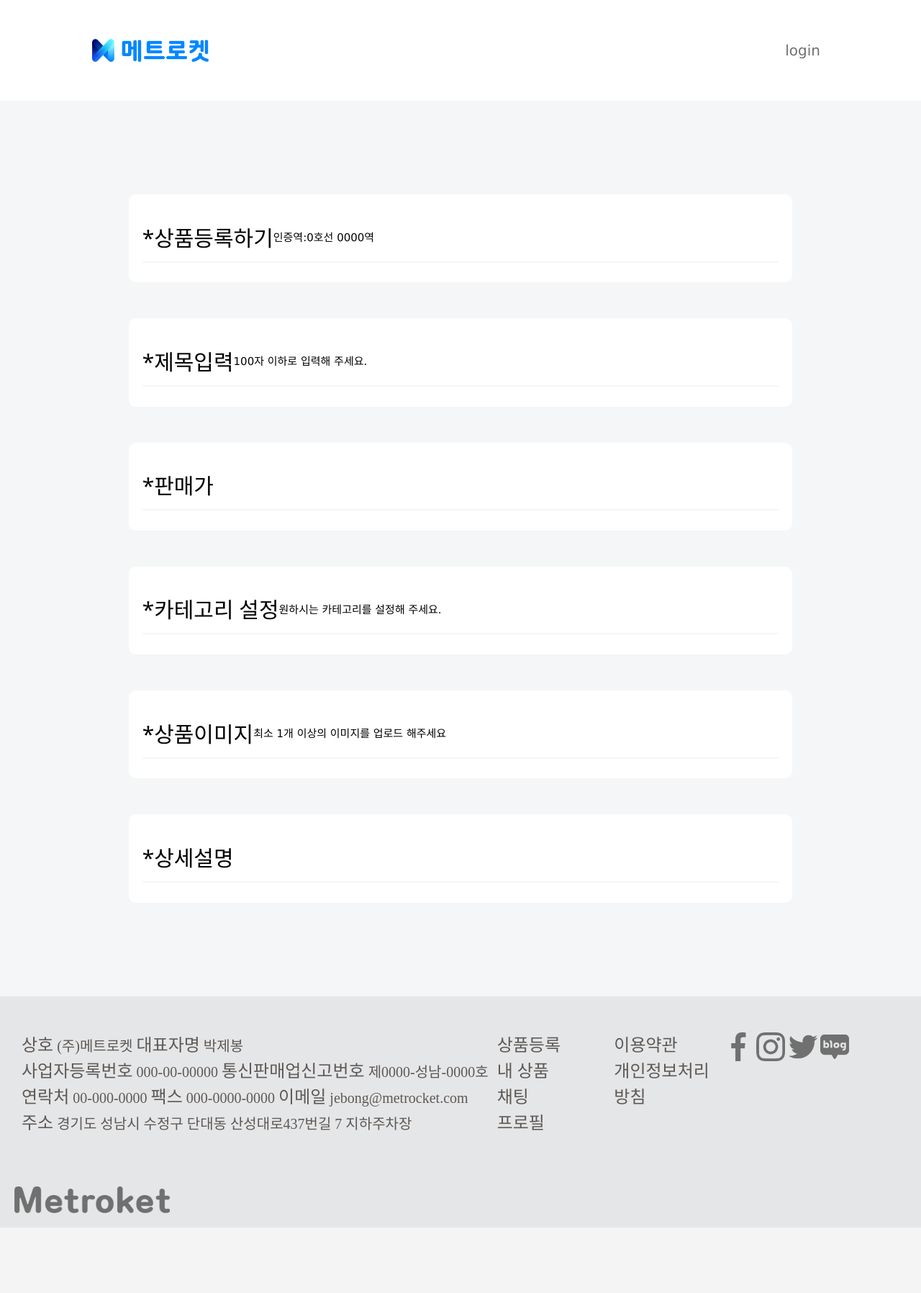
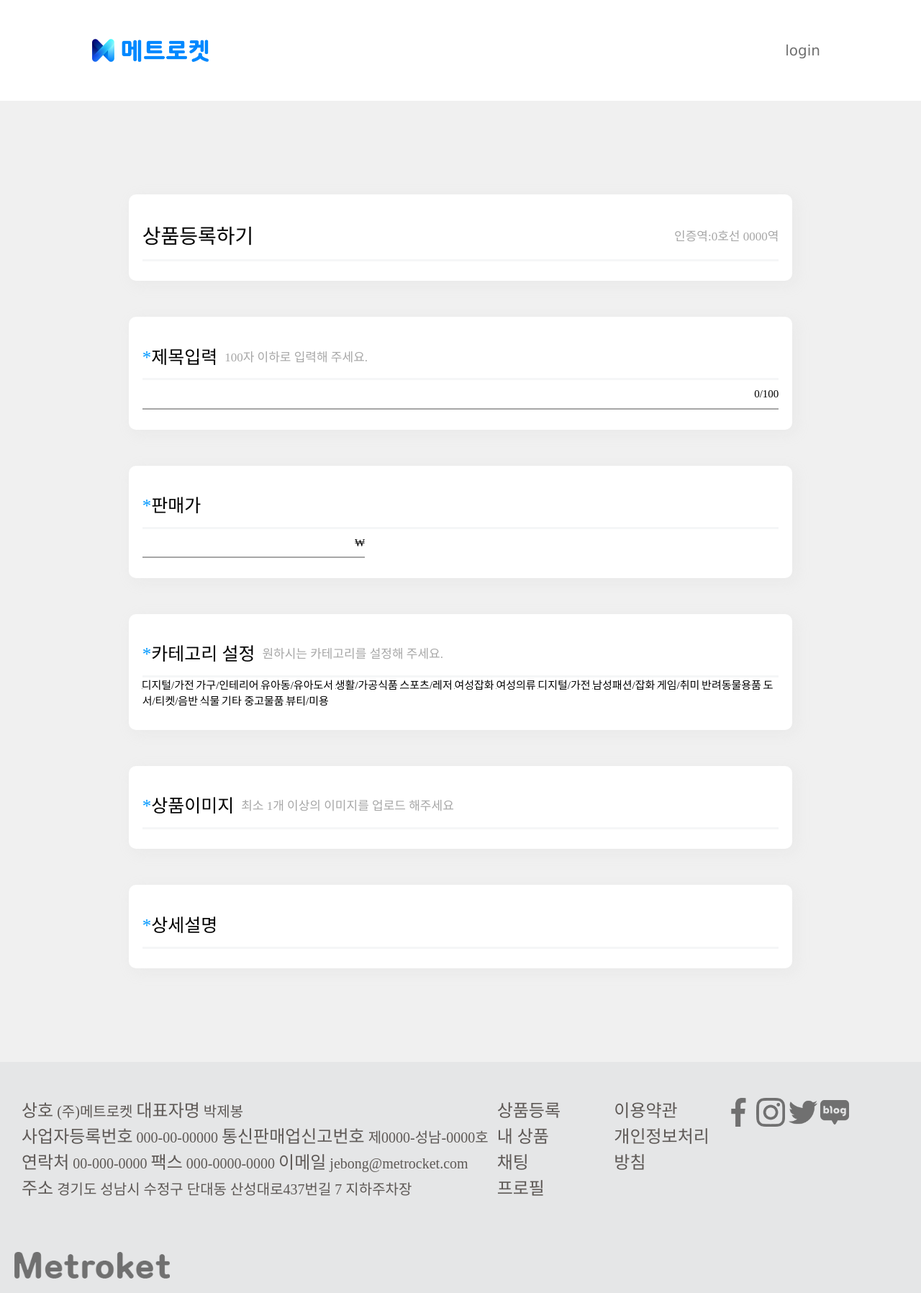
Before and after one commit to divdivcount/metro, a PHP site: page /addProduct.php in a window 1280 px wide. Shown: the whole page at 72% size. Before the commit the page ends 1705 px from the top, so only its background shows below. Run offline with PHP 8.4, Linux system fonts and the light colour scheme; some libraries are stand-ins or nearby versions; some web fonts are replaced.

Commit message:
0331 01:22 addProduct.php  제작시작 0

```diff
--- a/addProduct.php
+++ b/addProduct.php
@@ -15,10 +15,10 @@
 
 
     <div id = "wrapContainer_Box">
-      <div class="radius_box">
+      <div id="pageTitle_box" class="radius_box">
 
-        <div class="title_box">
-          <h2><d>*</d>상품등록하기</h2>
+        <div class="title_box" style="justify-content: space-between;">
+          <h2 style="font-size:2.8rem">상품등록하기</h2>
 
           <!-- php 나 스크립트로 뜨게 해야하는 부분 추후 수정 -->
           <span>인증역:0호선 0000역</span>
@@ -26,8 +26,8 @@
 
       </div>
 
-      <!--  -->
-      <div class="radius_box">
+      <!-- 제목 입력 부분 -->
+      <div id="insertTitle_box" class="radius_box" >
 
         <div class="title_box">
           <h2><d>*</d>제목입력</h2>
@@ -35,37 +35,56 @@
         </div>
 
         <div class="content_box">
-
+          <input class="w3-input" type="text">
+          <!-- php 추가예정  -->
+          <div id="checkTextSize">0/100</div>
         </div>
 
       </div>
 
-      <!--  -->
-      <div class="radius_box">
+      <!-- 판매가 책정 부분 -->
+      <div id="insertPrice_box" class="radius_box">
 
         <div class="title_box">
           <h2><d>*</d>판매가</h2>
         </div>
 
         <div class="content_box">
-
+          <input class="w3-input" type="text">
+          &#8361;
         </div>
       </div>
 
-      <!--  -->
-      <div class="radius_box">
+      <!-- 카테고리 선택 부분 -->
+      <div id="insertCategory_box" class="radius_box">
         <div class="title_box">
           <h2><d>*</d>카테고리 설정 </h2>
           <span> 원하시는 카테고리를 설정해 주세요.</span>
         </div>
 
         <div class="content_box">
-
+          <div class="categoryGrid_box">
+            <label><input type="radio" class="test" name="category" value="디지털/가전">디지털/가전</label>
+            <label><input type="radio" class="test" name="category" value="가구/인테리어">가구/인테리어</label>
+            <label><input type="radio" class="test" name="category" value="유아동/유아도서">유아동/유아도서</label>
+            <label><input type="radio" class="test" name="category" value="생활/가공식품">생활/가공식품</label>
+            <label><input type="radio" class="test" name="category" value="스포츠/레저">스포츠/레저</label>
+            <label><input type="radio" class="test" name="category" value="여성잡화">여성잡화</label>
+            <label><input type="radio" class="test" name="category" value="여성의류">여성의류</label>
+            <label><input type="radio" class="test" name="category" value="디지털/가전">디지털/가전</label>
+            <label><input type="radio" class="test" name="category" value="남성패션/잡화">남성패션/잡화</label>
+            <label><input type="radio" class="test" name="category" value="게임/취미">게임/취미</label>
+            <label><input type="radio" class="test" name="category" value="반려동물용품">반려동물용품</label>
+            <label><input type="radio" class="test" name="category" value="도서/티켓/음반">도서/티켓/음반</label>
+            <label><input type="radio" class="test" name="category" value="식물">식물</label>
+            <label><input type="radio" class="test" name="category" value="기타 중고물품">기타 중고물품</label>
+            <label><input type="radio" class="test" name="category" value="뷰티/미용">뷰티/미용</label>
+          </div>
         </div>
       </div>
 
-      <!--  -->
-      <div class="radius_box">
+      <!-- 상품이미지 업로드 부분 -->
+      <div id="insertImg_box" class="radius_box">
         <div class="title_box">
           <h2><d>*</d>상품이미지 </h2>
           <span> 최소 1개 이상의 이미지를 업로드 해주세요</span>
@@ -76,7 +95,8 @@
         </div>
       </div>
 
-      <div class="radius_box">
+      <!-- 상세설명 작성 부분  -->
+      <div id="insertText_box" class="radius_box">
 
         <div class="title_box">
           <h2><d>*</d>상세설명</h2>
--- a/css/css_addProduct.css
+++ b/css/css_addProduct.css
@@ -4,7 +4,7 @@ body {
   padding: 0;
   width:100%;
   height:100%;
-  background-color:#F5F6F7;
+  background-color:#f0f0f0;
   position: relative;
   font-family: "NotoSansKR_r";
 }
@@ -21,13 +21,41 @@ a{text-decoration: none;}
   display: flex;
   flex-direction: column;
   margin-bottom: 50px;
+  box-shadow: 5px 5px 20px 0 rgba(200, 200, 200, 0.16);
  }
 .title_box{
-  border-bottom: solid 2px #F5F6F7;
+  border-bottom: solid 0.3rem #F5F6F7;
   display: flex;
   align-items: center;
 }
-.content_box{}
+.title_box d{color:#0099ff}
+.title_box h2{font-family: "NotoSansKR_r";font-size: 2.5rem;}
+.title_box span{font-family: "NotoSansKR_r";margin-left: 1.0rem;font-size: 1.7rem;color:#a7a7a7}
+.content_box{
+  width: 100%;
+  display: flex;
+  align-items: center;
+  outline: none;
+  font-family: "NotoSansKR_r";
+}
+.test{width: 1px; height: 1px; padding: 0; margin: -1px; overflow: hidden;}
+
+.categoryGrid_box input[type="checkbox"]:checked + label:before{
+  color:WHITE;
+}
+
+input[type=checkbox]+label {
+	font-weight: normal;
+}
+input[type=checkbox]:checked+label {
+	font-weight: bold;
+}
+
+#insertTitle_box .w3-input{outline: none;background-color:white!important;border-bottom:none!important;width:100%;}
+#insertPrice_box .w3-input{outline: none;background-color:white!important;border-bottom:none;}
+
+#insertTitle_box .content_box{border-bottom: 2px solid #a7a7a7;}
+#insertPrice_box .content_box{border-bottom: 2px solid #a7a7a7;width:35%;}
 
 @media only screen and (min-width: 1920px) {
   body{
```
